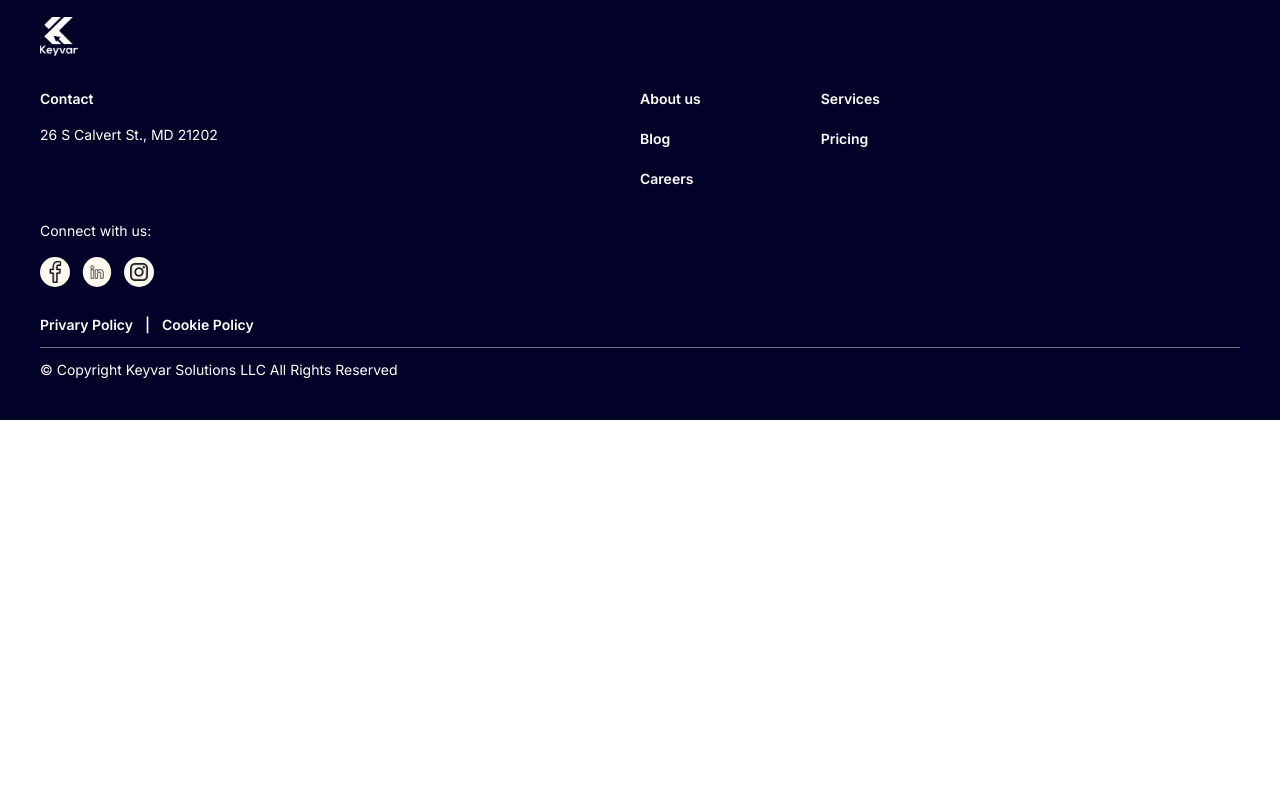
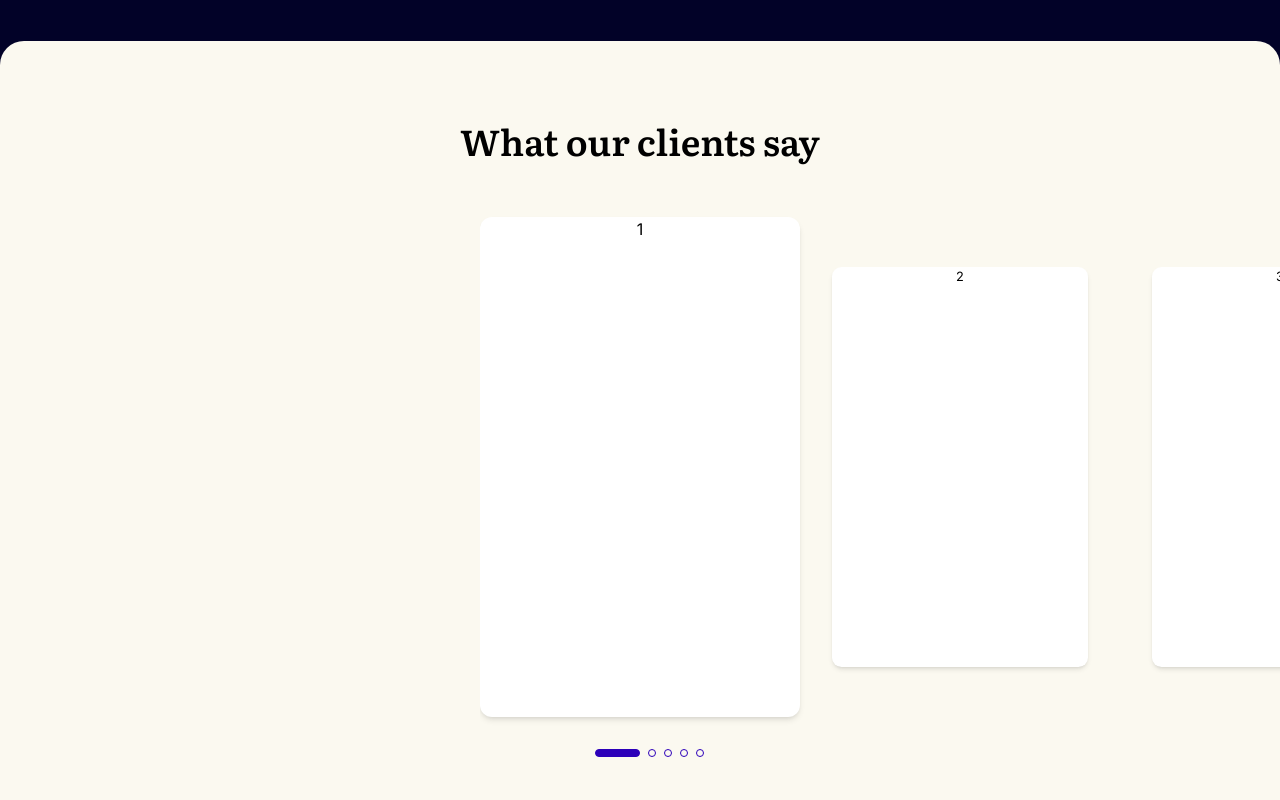
Before and after one commit to Perebonilado/keyvar-client, a Next.js app: page / in a window 1280 px wide. Shown: the part 3880-4680 px from the top of the page. Before the commit the page ends 4300 px from the top, so only its background shows below. Built offline with nearby package versions, Linux system fonts and the light colour scheme.

Commit message:
reviews carousel

```diff
--- /dev/null
+++ b/@modules/Home/ReviewItem.tsx
@@ -0,0 +1,24 @@
+import React, { FC } from "react";
+import cn from "classnames";
+
+interface Props {
+  id: number;
+  isActive: boolean;
+  handleClick: (id: number) => void;
+}
+
+const ReviewItem: FC<Props> = ({ isActive, id, handleClick }) => {
+  const cardStyling = cn(`w-[320px] h-[500px] rounded-xl bg-white shadow-md transition-transform`, {
+    "scale-[0.8]": !isActive,
+  });
+  return (
+    <div
+      onClick={() => {
+        handleClick(id);
+      }}
+      className={cardStyling}
+    >{id}</div>
+  );
+};
+
+export default ReviewItem;
--- /dev/null
+++ b/@modules/Home/ReviewItemContainer.tsx
@@ -0,0 +1,66 @@
+import React, { FC, useRef, useState, ElementRef } from "react";
+import ReviewItem from "./ReviewItem";
+import ReviewMarker from "./ReviewMarker";
+
+interface Props {
+  data: { id: number; isActive: boolean }[];
+  handleClick: (data: { id: number; isActive: boolean }[]) => void;
+}
+
+const ReviewItemContainer: FC<Props> = ({ data, handleClick }) => {
+  const sliderRef = useRef<ElementRef<"div">>(null);
+  const sliderContainerRef = useRef<ElementRef<"div">>(null);
+
+  const onSlideChange = (id: number, idx: number) => {
+    const index = idx;
+    const newXtranslateNumber = index * 320;
+
+    if (sliderRef.current) {
+      sliderRef.current.style.transform = `translateX(-${newXtranslateNumber}px)`;
+      const mutatedData = data.map((item) =>
+        item.id === id
+          ? { ...item, isActive: true }
+          : { ...item, isActive: false }
+      );
+      handleClick(mutatedData);
+    }
+  };
+
+  return (
+    <>
+      <div className="overflow-x-hidden w-full flex " ref={sliderContainerRef}>
+        <div
+          className={"w-fit flex justify-center py-14 transition-transform"}
+          ref={sliderRef}
+        >
+          {data.map((item, idx) => {
+            return (
+              <ReviewItem
+                {...item}
+                handleClick={(id) => {
+                  onSlideChange(id, idx);
+                }}
+                key={idx}
+              />
+            );
+          })}
+        </div>
+      </div>
+      <div className="w-fit mx-auto flex items-center gap-2 py-4 absolute bottom-0 left-0 translate-x-[115px] max-md:translate-x-[110px]">
+        {data.map((item, idx) => {
+          return (
+            <ReviewMarker
+              {...item}
+              key={idx}
+              handleClick={(id) => {
+                onSlideChange(id, idx);
+              }}
+            />
+          );
+        })}
+      </div>
+    </>
+  );
+};
+
+export default ReviewItemContainer;
--- /dev/null
+++ b/@modules/Home/ReviewMarker.tsx
@@ -0,0 +1,25 @@
+import React, { FC } from "react";
+import cn from "classnames";
+
+interface Props {
+  id: number;
+  isActive: boolean;
+  handleClick: (id: number) => void;
+}
+
+const ReviewMarker: FC<Props> = ({ handleClick, id, isActive }) => {
+  const styling = cn(`border cursor-pointer rounded-full border-[#2C00B9] h-[8px] transition-all`, {
+    ["bg-[#2C00B9] w-[45px]"]: isActive,
+    "bg-transparent w-[8px]": !isActive,
+  });
+  return (
+    <div
+      className={styling}
+      onClick={() => {
+        handleClick(id);
+      }}
+    ></div>
+  );
+};
+
+export default ReviewMarker;
--- /dev/null
+++ b/@modules/Home/ReviewsSection.tsx
@@ -0,0 +1,36 @@
+import Container from "@/@shared/ui-components/Container";
+import React, { FC, useState } from "react";
+import ReviewItemContainer from "./ReviewItemContainer";
+import ReviewMarker from "./ReviewMarker";
+
+const ReviewsSection: FC = () => {
+  const [data, setData] = useState([
+    { id: 1, isActive: true },
+    { id: 2, isActive: false },
+    { id: 3, isActive: false },
+    { id: 4, isActive: false },
+    { id: 5, isActive: false },
+  ]);
+
+  const handleClickCard = (data: { id: number; isActive: boolean }[]) => {
+    setData(data);
+  };
+
+  return (
+    <section className="bg-[#020228] pt-16">
+      <div className="bg-[#FBF9F0] rounded-t-3xl py-20 text-center">
+        <Container className="relative overflow-x-hidden">
+          <h2 className="text-4xl max-md:text-3xl font-semibold">
+            What our clients say
+          </h2>
+
+          <div className="w-full max-w-[800px] translate-x-[30%] max-md:translate-x-[3%] mx-auto">
+            <ReviewItemContainer data={data} handleClick={handleClickCard} />
+          </div>
+        </Container>
+      </div>
+    </section>
+  );
+};
+
+export default ReviewsSection;
--- a/pages/index.tsx
+++ b/pages/index.tsx
@@ -3,6 +3,7 @@ import DigitalMarketingContainer from "@/@modules/Home/DigitalMarketingContainer
 import FieldFocusContainer from "@/@modules/Home/FieldFocusContainer";
 import HelpClients from "@/@modules/Home/HelpClients/HelpClients";
 import OurApproachContainer from "@/@modules/Home/OurApproachContainer";
+import ReviewsSection from "@/@modules/Home/ReviewsSection";
 import AppHead from "@/@shared/components/AppHead";
 import AppLayout from "@/@shared/layout/AppLayout";
 
@@ -16,6 +17,7 @@ export default function Home() {
         <DigitalMarketingContainer />
         <OurApproachContainer />
         <FieldFocusContainer />
+        <ReviewsSection />
       </AppLayout>
     </>
   );
```
